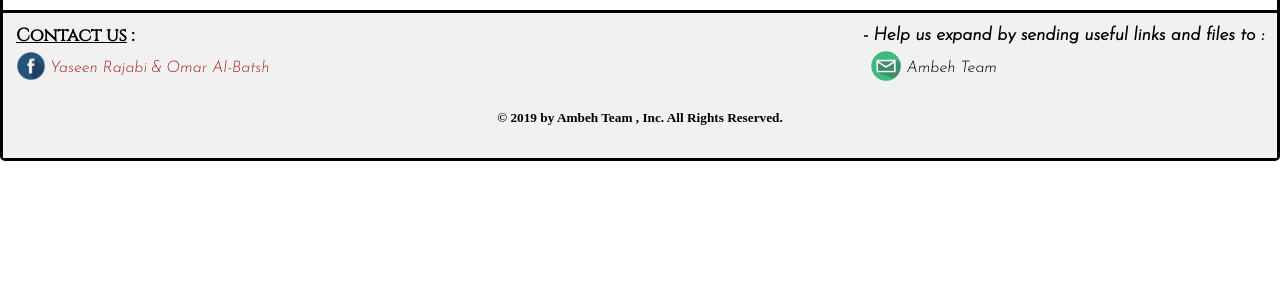
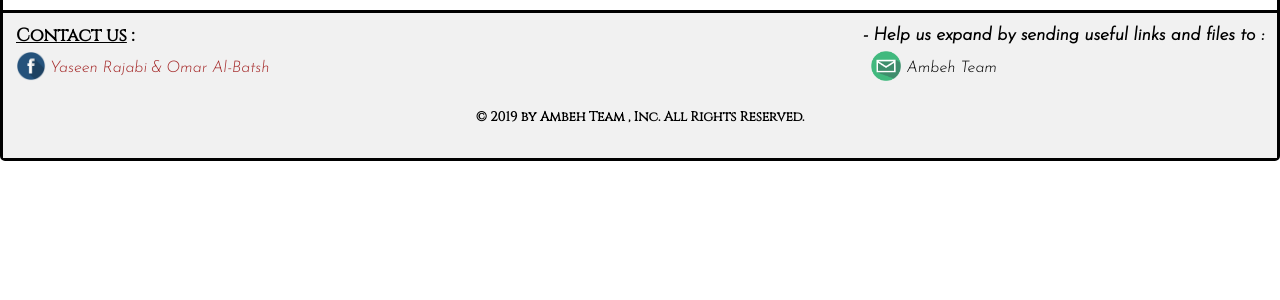
Before and after one commit to AmbehTeam/ambehteam.github.io, a PHP site: page /index.html in a window 1280 px wide. Shown: the part 391-691 px from the top of the page. Run offline with PHP 8.4, Linux system fonts and the light colour scheme.

Commit message:
Update style.css

```diff
--- a/style.css
+++ b/style.css
@@ -21,9 +21,7 @@
       h2 , h5 {
         text-align: center;
       }
-      h5 {
-        font-family: "Times New Roman", Times, serif;
-      }
+
 		.footer {
   			background-color: #F1F1F1;
   			text-align: center;
```
